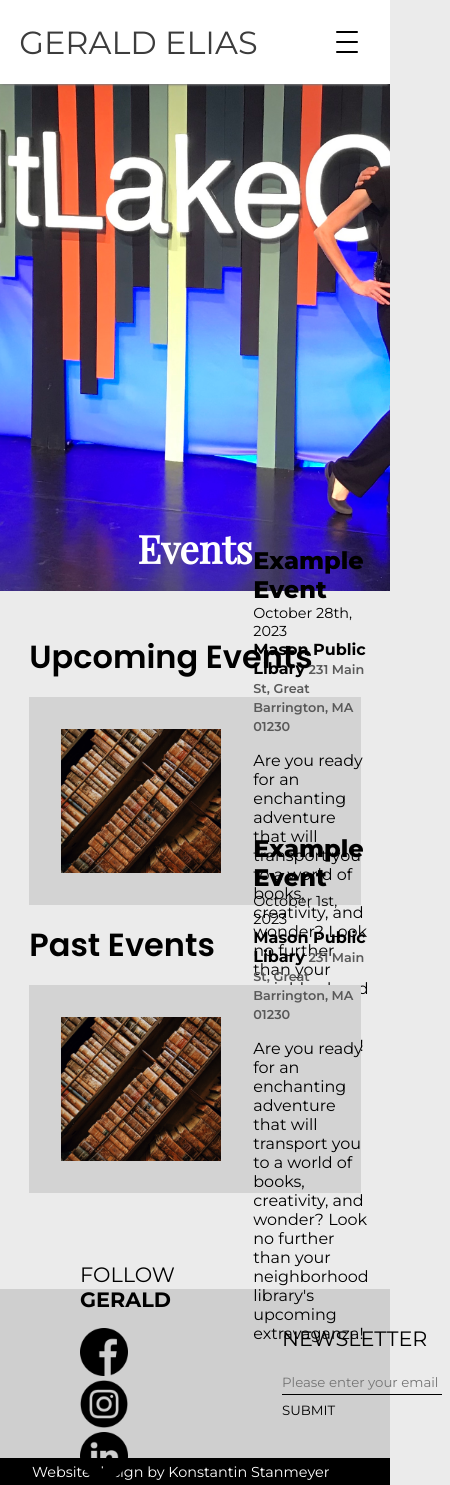
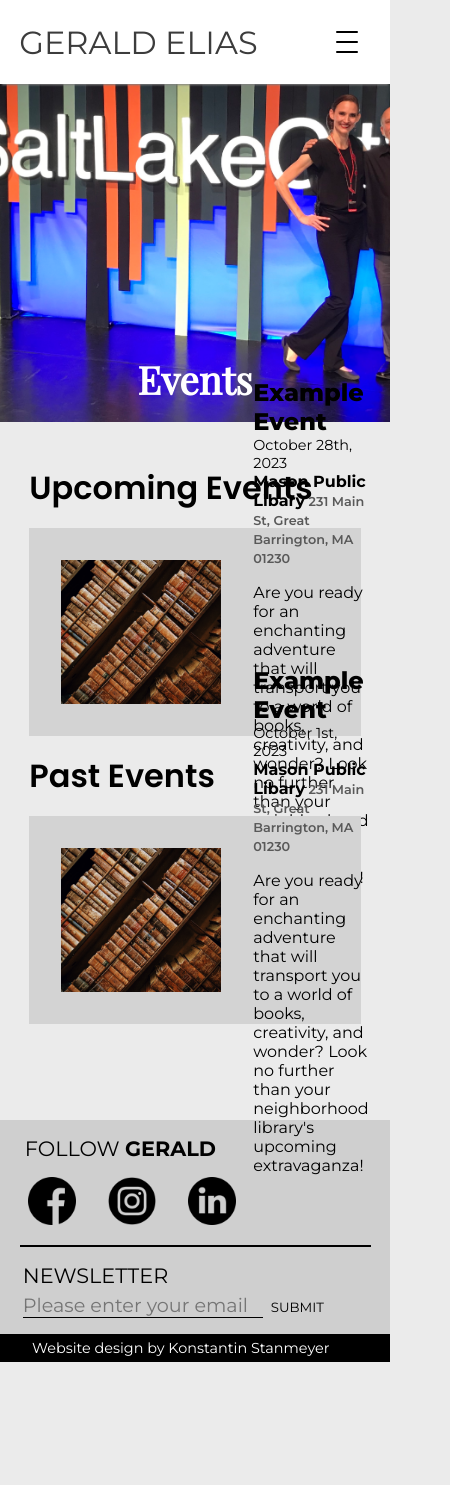
Before and after one commit to konstantinstanmeyer/gerald-elias-new, a Next.js app: page /events in a window 390 px wide. Shown: the whole page, 450 px wide, since content can reach past the window. After the commit the page ends 1362 px from the top, so only its background shows below. Built offline with nearby package versions, Linux system fonts and the light colour scheme; a web font is replaced by a local one.

Commit message:
books page mobile sizing

```diff
--- a/app/globals.css
+++ b/app/globals.css
@@ -6,6 +6,11 @@
 html {
   background-color: rgb(235, 235, 235);
   scroll-behavior: smooth;
+}
+
+body {
+  overflow-x: hidden;
+  width: 100vw;
 }
 
 textarea:focus, input:focus{
@@ -566,6 +571,7 @@ textarea:focus, input:focus{
   flex-direction: row;
   justify-content: center;
   align-items: center;
+  background-color: rgb(207, 207, 207);
 }
 
 #socials {
@@ -583,10 +589,6 @@ textarea:focus, input:focus{
   position: relative;
   margin-left: 1rem;
   margin-right: 1rem;
-}
-
-#footer {
-  background-color: rgb(207, 207, 207);
 }
 
 #footer h3 {
@@ -875,6 +877,8 @@ textarea:focus, input:focus{
   color: rgba(0, 0, 0, 0.5);
   font-family: var(--font-montserrat);
   margin-bottom: 2rem;
+  margin-left: 2rem;
+  margin-right: 2rem;
 }
 
 #dev-credits {
@@ -954,7 +958,7 @@ textarea:focus, input:focus{
   width: 40%;
   margin-left: auto;
   margin-right: auto;
-  font-family: var(--font-playfair-display)
+  font-family: var(--font-playfair-display);
 }
 
 #blog-post p {
@@ -1124,10 +1128,66 @@ textarea:focus, input:focus{
   .active #hamburger {
     display: none;
   }
+
+  #footer {
+    flex-direction: column;
+    height: fit-content;
+  }
+
+  #socials {
+    padding: 0;
+    width: 100vw;
+    margin-bottom: 0.5rem;
+    padding-left: 0.5rem;
+  }
+
+  #socials h3 {
+    margin: 0;
+    margin-top: 1rem;
+    margin-bottom: 1rem;
+    padding-left: 1.3rem;
+  }
+
+  #newsletter {
+    width: 100vw;
+  }
+
+  #newsletter h3 {
+    margin: 0;
+    margin-left: 1.3rem;
+  }
+
+  #newsletter-input-container{
+    margin: 0;
+    margin-left: 1.3rem;
+    margin-bottom: 1rem;
+  }
+
+  #newsletter-input {
+    font-size: 1.2rem;
+    width: 15rem !important;
+    margin-top: 0.3rem;
+  }
+
+  #footer-divider {
+    width: 90vw;
+    background-color: black;
+    height: 2px;
+    z-index: 90;
+    margin-bottom: 1rem;
+  }
+
+  .general-landing {
+    height: 40vh;
+  }
 }
 
 @media (min-width: 751px) {
   #mobile-nav {
     display: none;
   }
+
+  #footer-divider {
+    display: none;
+  }
 }
--- a/components/Footer.jsx
+++ b/components/Footer.jsx
@@ -18,6 +18,7 @@ export default function Footer(){
                         </a>
                     </div>
                 </div>
+                <div id="footer-divider" />
                 <div id="newsletter">
                     <div id="newsletter-divider" />
                     <div id="newsletter-text">
```
